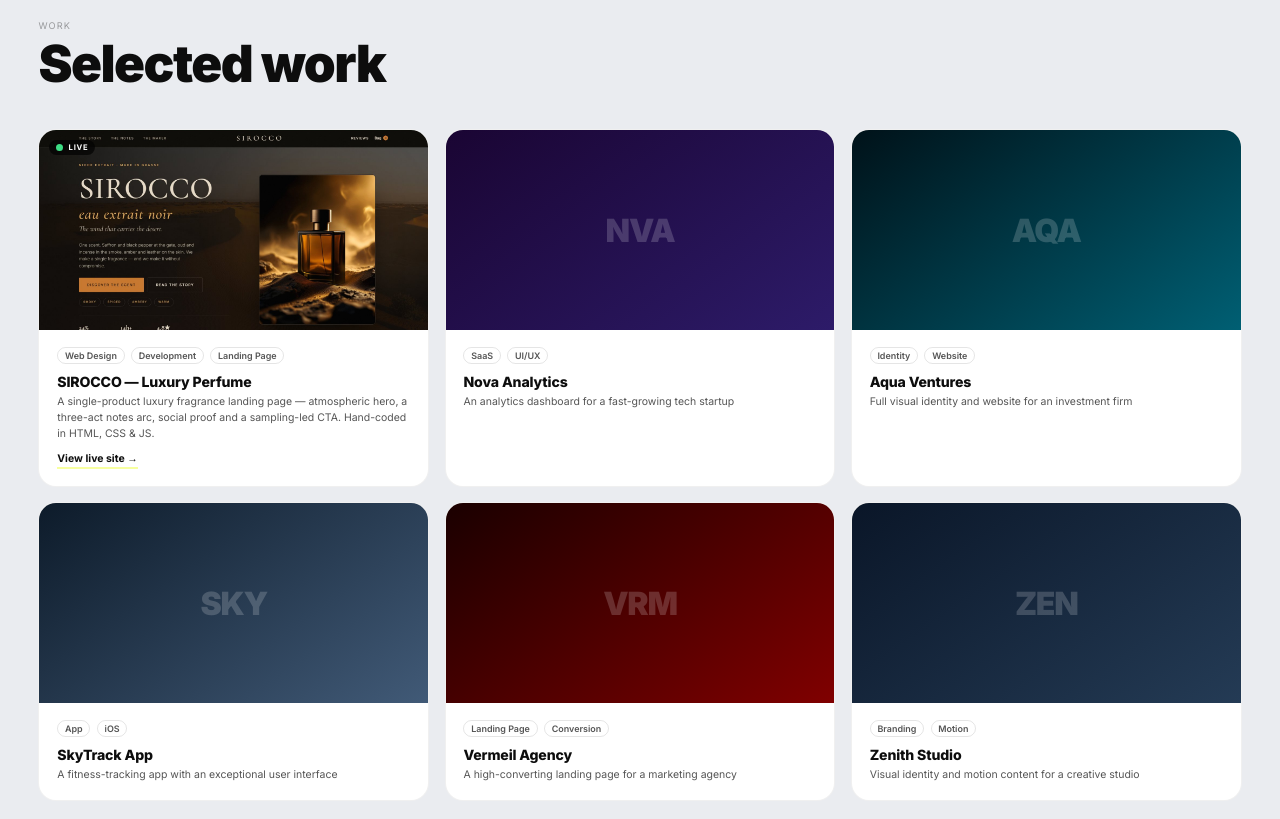
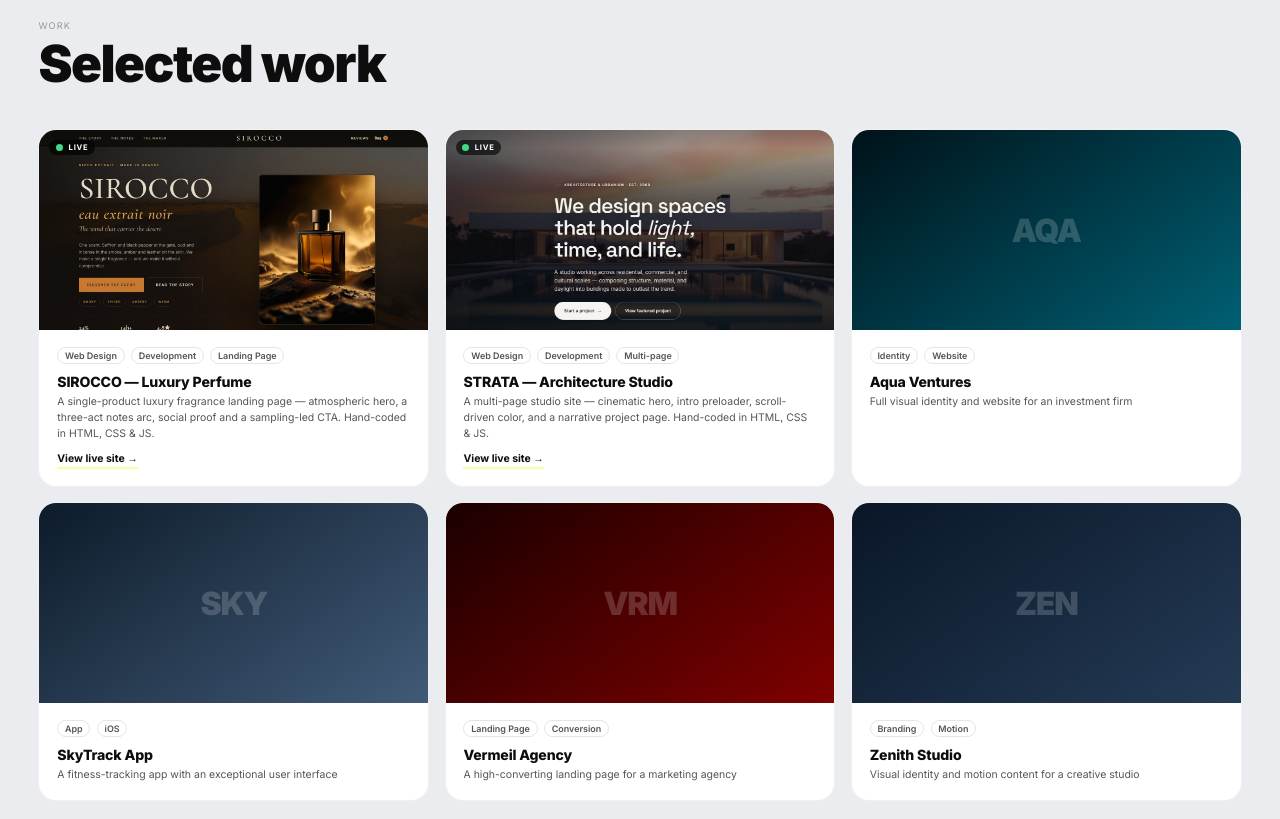
Before and after one commit to AZooZ-595/website, a plain HTML site: page index.html in a window 1280 px wide. Shown: the part 2660-3479 px from the top of the page. Drawn offline with nearby package versions, Linux system fonts and the light colour scheme.

Commit message:
Add STRATA architecture studio to Selected Work
Co-Authored-By: Claude Opus 4.8 <noreply@anthropic.com>

```diff
--- a/index.html
+++ b/index.html
@@ -1255,14 +1255,18 @@ footer {
         <span class="port-cta">View live site →</span>
       </div>
     </a>
-    <div class="port-card fadeup">
-      <div class="port-img"><div class="port-img-inner pi2"></div><div class="port-img-label">NVA</div></div>
+    <a class="port-card fadeup" href="https://strata-arch-jet.vercel.app" target="_blank" rel="noopener">
+      <div class="port-img">
+        <img class="port-img-inner" src="assets/work-strata.jpg" alt="STRATA — architecture studio website">
+        <span class="port-live">Live</span>
+      </div>
       <div class="port-body">
-        <div class="port-chips"><span class="pchip">SaaS</span><span class="pchip">UI/UX</span></div>
-        <div class="port-title">Nova Analytics</div>
-        <div class="port-desc">An analytics dashboard for a fast-growing tech startup</div>
-      </div>
-    </div>
+        <div class="port-chips"><span class="pchip">Web Design</span><span class="pchip">Development</span><span class="pchip">Multi-page</span></div>
+        <div class="port-title">STRATA — Architecture Studio</div>
+        <div class="port-desc">A multi-page studio site — cinematic hero, intro preloader, scroll-driven color, and a narrative project page. Hand-coded in HTML, CSS &amp; JS.</div>
+        <span class="port-cta">View live site →</span>
+      </div>
+    </a>
     <div class="port-card fadeup">
       <div class="port-img"><div class="port-img-inner pi3"></div><div class="port-img-label">AQA</div></div>
       <div class="port-body">
```
Also changed, not shown: assets/work-strata.jpg (added).
